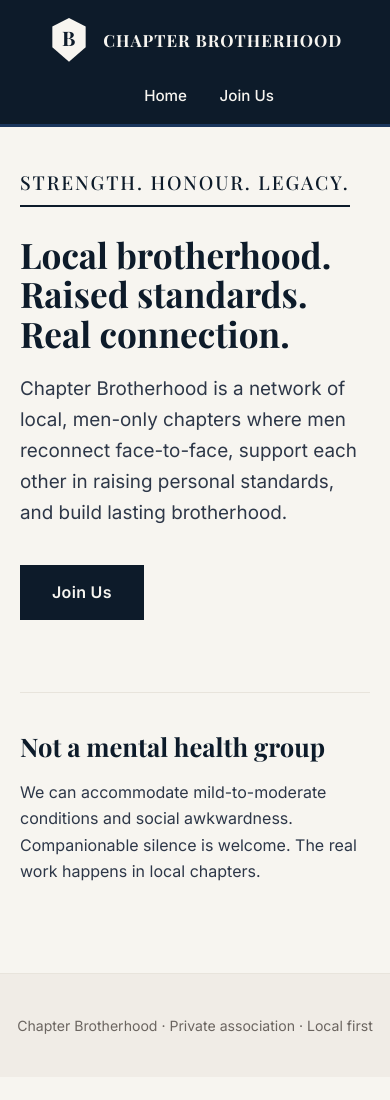
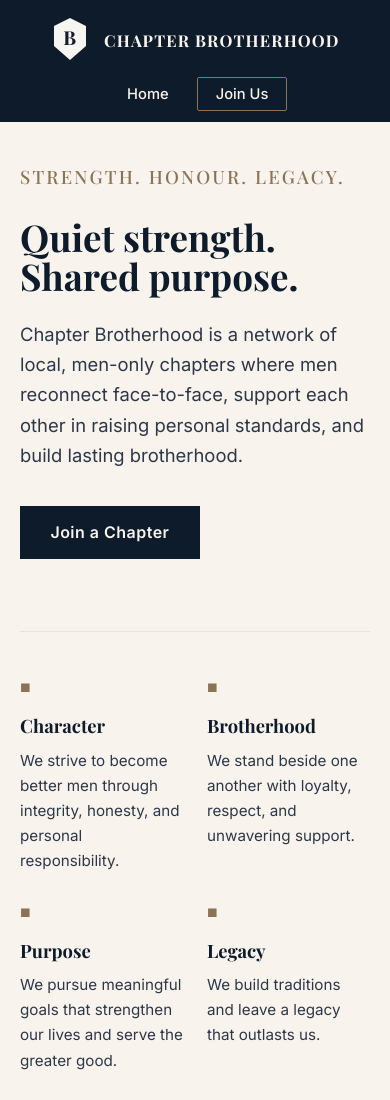
Before and after one commit to stumpyuk1/chapter-brotherhood, a plain HTML site: page index.html in a window 390 px wide. Shown: the top 1100 px of the page. Before the commit the page ends 1077 px from the top, so only its background shows below. Drawn offline with nearby package versions, Linux system fonts and the light colour scheme.

Commit message:
Refine site to match preferred moodboard: warmer ivory, bronze accent button, values section, better hierarchy

```diff
--- a/css/style.css
+++ b/css/style.css
@@ -1,18 +1,19 @@
-/* Chapter Brotherhood – locked visual direction */
+/* Chapter Brotherhood – refined to preferred moodboard */
 :root {
   --navy: #0D1B2A;
   --navy-mid: #1A365D;
   --charcoal: #2D3748;
-  --off-white: #F7F5F0;
+  --ivory: #F8F4ED;
   --warm-grey: #E8E4DC;
-  --accent: #1A365D;
+  --bronze: #8B7355;
+  --bronze-dark: #6B5A45;
 }
 
 * { box-sizing: border-box; margin: 0; padding: 0; }
 
 body {
   font-family: 'Inter', system-ui, sans-serif;
-  background: var(--off-white);
+  background: var(--ivory);
   color: var(--charcoal);
   line-height: 1.65;
 }
@@ -21,10 +22,9 @@ header {
   display: flex;
   justify-content: space-between;
   align-items: center;
-  padding: 1.25rem 2rem;
+  padding: 1.1rem 2.5rem;
   background: var(--navy);
-  color: var(--off-white);
-  border-bottom: 3px solid var(--navy-mid);
+  color: var(--ivory);
 }
 
 .logo {
@@ -33,80 +33,110 @@ header {
   gap: 0.85rem;
   font-family: 'Playfair Display', serif;
   font-weight: 700;
-  letter-spacing: 0.06em;
-  font-size: 1.05rem;
+  letter-spacing: 0.07em;
+  font-size: 1.02rem;
 }
 
 .shield-logo {
-  width: 42px;
-  height: 50px;
+  width: 40px;
+  height: 48px;
   flex-shrink: 0;
 }
 
 nav a {
-  color: var(--off-white);
+  color: var(--ivory);
   text-decoration: none;
-  margin-left: 1.75rem;
+  margin-left: 1.5rem;
   font-weight: 500;
-  font-size: 0.95rem;
+  font-size: 0.92rem;
 }
 
-nav a:hover { color: var(--warm-grey); }
+.btn-nav {
+  border: 1px solid var(--bronze);
+  padding: 0.45rem 1.1rem;
+  border-radius: 2px;
+  color: var(--ivory) !important;
+}
+
+.btn-nav:hover { background: var(--bronze); }
 
 main {
-  max-width: 760px;
+  max-width: 820px;
   margin: 0 auto;
-  padding: 4rem 1.5rem 3rem;
+  padding: 4.5rem 1.75rem 3.5rem;
 }
 
 .tagline {
   font-family: 'Playfair Display', serif;
-  font-size: 1.45rem;
+  font-size: 1.15rem;
   font-weight: 500;
-  color: var(--navy);
-  letter-spacing: 0.1em;
+  color: var(--bronze);
+  letter-spacing: 0.12em;
   text-transform: uppercase;
-  margin-bottom: 1.75rem;
-  border-bottom: 2px solid var(--navy);
-  display: inline-block;
-  padding-bottom: 0.35rem;
+  margin-bottom: 1.5rem;
 }
 
 .hero h1 {
   font-family: 'Playfair Display', serif;
-  font-size: 2.9rem;
-  line-height: 1.12;
+  font-size: 3.1rem;
+  line-height: 1.08;
   color: var(--navy);
-  margin-bottom: 1.25rem;
+  margin-bottom: 1.4rem;
   font-weight: 700;
 }
 
 .hero p {
-  font-size: 1.18rem;
-  margin-bottom: 2.25rem;
-  max-width: 580px;
+  font-size: 1.15rem;
+  margin-bottom: 2.2rem;
+  max-width: 540px;
   color: var(--charcoal);
 }
 
 .btn {
   display: inline-block;
   background: var(--navy);
-  color: var(--off-white);
-  padding: 0.9rem 2rem;
+  color: var(--ivory);
+  padding: 0.85rem 1.9rem;
   text-decoration: none;
   font-weight: 600;
   border: none;
   cursor: pointer;
   font-family: inherit;
-  letter-spacing: 0.02em;
+  letter-spacing: 0.03em;
   transition: background 0.15s ease;
 }
 
-.btn:hover { background: var(--navy-mid); }
+.btn:hover { background: var(--bronze-dark); }
+
+.values {
+  display: grid;
+  grid-template-columns: repeat(auto-fit, minmax(180px, 1fr));
+  gap: 2rem;
+  margin: 4.5rem 0 3rem;
+  padding-top: 2.5rem;
+  border-top: 1px solid var(--warm-grey);
+}
+
+.value h3 {
+  font-family: 'Playfair Display', serif;
+  color: var(--navy);
+  font-size: 1.15rem;
+  margin: 0.6rem 0 0.4rem;
+}
+
+.value p {
+  font-size: 0.95rem;
+  color: var(--charcoal);
+}
+
+.value-icon {
+  color: var(--bronze);
+  font-size: 1.1rem;
+}
 
 .about-snippet {
-  margin-top: 4.5rem;
-  padding: 2rem 0 1rem;
+  margin-top: 3rem;
+  padding-top: 2rem;
   border-top: 1px solid var(--warm-grey);
 }
 
@@ -114,76 +144,21 @@ main {
   font-family: 'Playfair Display', serif;
   color: var(--navy);
   margin-bottom: 0.75rem;
-  font-size: 1.6rem;
-}
-
-.join-page h1 {
-  font-family: 'Playfair Display', serif;
-  color: var(--navy);
-  margin-bottom: 0.4rem;
-  font-size: 2.4rem;
-}
-
-.tagline-small {
-  font-family: 'Playfair Display', serif;
-  font-size: 1.05rem;
-  color: var(--navy);
-  letter-spacing: 0.06em;
-  margin-bottom: 1.5rem;
-  text-transform: uppercase;
-}
-
-.join-form {
-  display: flex;
-  flex-direction: column;
-  gap: 1.3rem;
-  margin: 2.2rem 0;
-}
-
-.join-form label {
-  font-weight: 500;
-  color: var(--charcoal);
-}
-
-.join-form input,
-.join-form select,
-.join-form textarea {
-  width: 100%;
-  padding: 0.65rem 0.75rem;
-  margin-top: 0.35rem;
-  border: 1px solid #d0ccc4;
-  font-family: inherit;
-  font-size: 1rem;
-  background: #fff;
-  border-radius: 2px;
-}
-
-.join-form input:focus,
-.join-form select:focus,
-.join-form textarea:focus {
-  outline: 2px solid var(--navy-mid);
-  border-color: var(--navy);
-}
-
-.discord-note {
-  margin-top: 2.2rem;
-  font-size: 0.95rem;
-  color: var(--charcoal);
+  font-size: 1.55rem;
 }
 
 footer {
   text-align: center;
-  padding: 2.5rem 1rem;
-  font-size: 0.88rem;
+  padding: 2.2rem 1rem;
+  font-size: 0.85rem;
   color: #6b6560;
   border-top: 1px solid var(--warm-grey);
-  margin-top: 2rem;
-  background: #f0ece6;
+  background: #f0ebe3;
 }
 
 @media (max-width: 600px) {
-  header { flex-direction: column; gap: 1rem; padding: 1rem; }
-  .hero h1 { font-size: 2.2rem; }
-  .tagline { font-size: 1.2rem; }
+  header { flex-direction: column; gap: 1rem; padding: 1rem 1.25rem; }
+  .hero h1 { font-size: 2.3rem; }
   main { padding: 2.5rem 1.25rem; }
+  .values { grid-template-columns: 1fr 1fr; gap: 1.5rem; }
 }
--- a/index.html
+++ b/index.html
@@ -20,16 +20,39 @@
     </div>
     <nav>
       <a href="index.html">Home</a>
-      <a href="join.html">Join Us</a>
+      <a href="join.html" class="btn-nav">Join Us</a>
     </nav>
   </header>
 
   <main>
     <section class="hero">
       <div class="tagline">Strength. Honour. Legacy.</div>
-      <h1>Local brotherhood.<br>Raised standards.<br>Real connection.</h1>
+      <h1>Quiet strength.<br>Shared purpose.</h1>
       <p>Chapter Brotherhood is a network of local, men-only chapters where men reconnect face-to-face, support each other in raising personal standards, and build lasting brotherhood.</p>
-      <a href="join.html" class="btn">Join Us</a>
+      <a href="join.html" class="btn">Join a Chapter</a>
+    </section>
+
+    <section class="values">
+      <div class="value">
+        <div class="value-icon">■</div>
+        <h3>Character</h3>
+        <p>We strive to become better men through integrity, honesty, and personal responsibility.</p>
+      </div>
+      <div class="value">
+        <div class="value-icon">■</div>
+        <h3>Brotherhood</h3>
+        <p>We stand beside one another with loyalty, respect, and unwavering support.</p>
+      </div>
+      <div class="value">
+        <div class="value-icon">■</div>
+        <h3>Purpose</h3>
+        <p>We pursue meaningful goals that strengthen our lives and serve the greater good.</p>
+      </div>
+      <div class="value">
+        <div class="value-icon">■</div>
+        <h3>Legacy</h3>
+        <p>We build traditions and leave a legacy that outlasts us.</p>
+      </div>
     </section>
 
     <section class="about-snippet">
```
